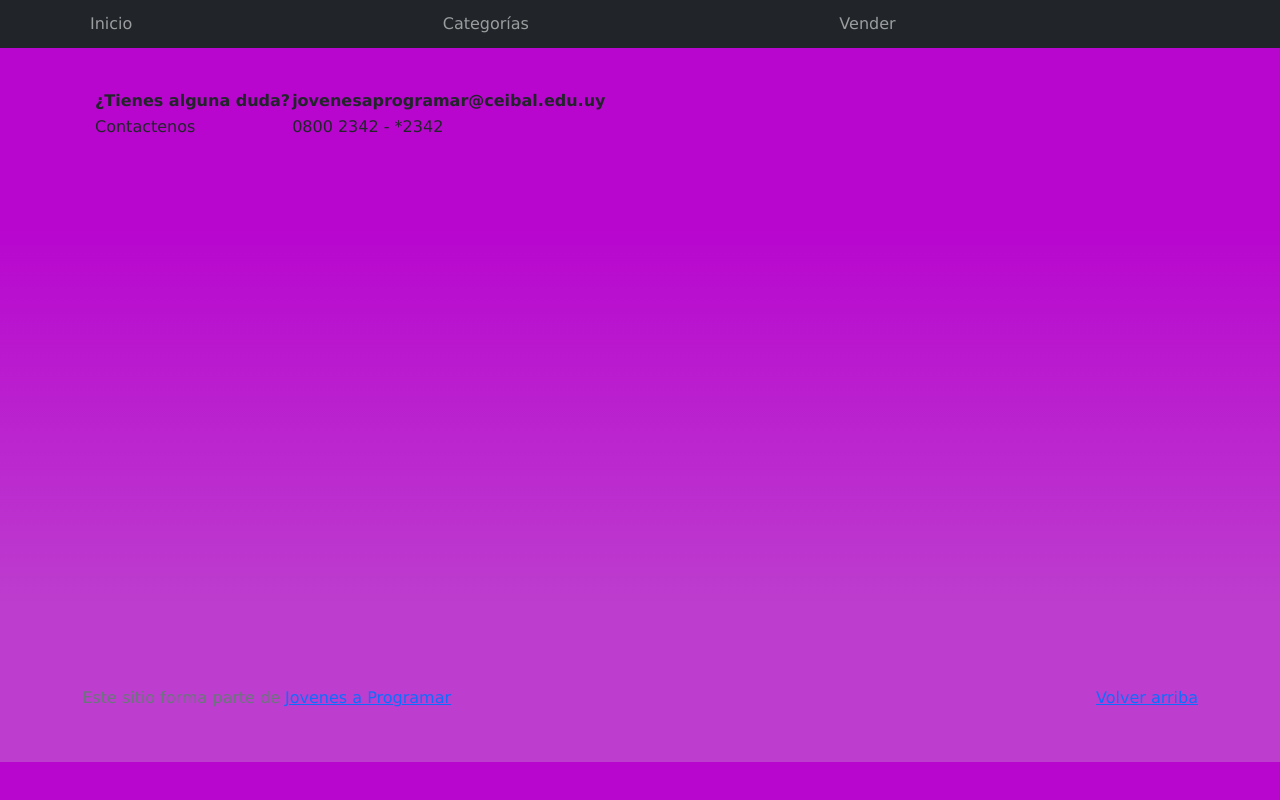
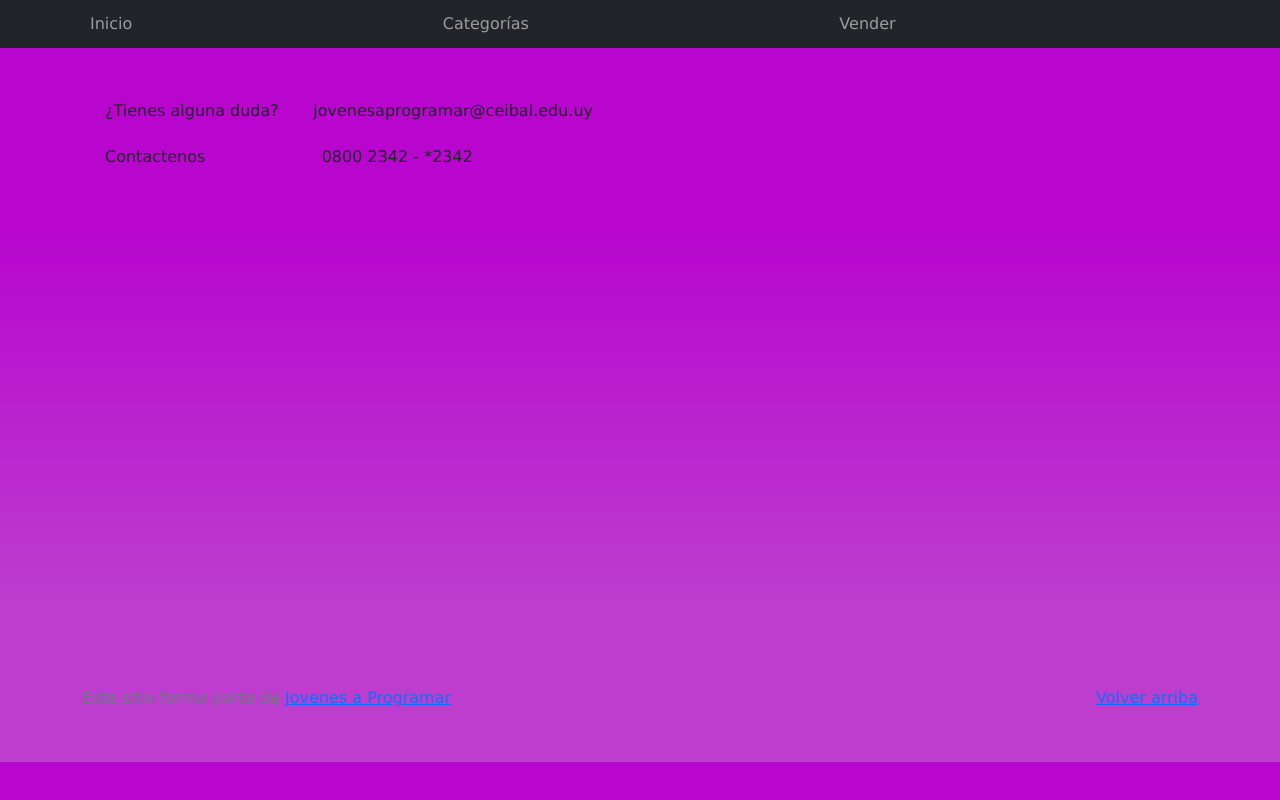
Before and after one commit to Alejandra0594/Entrega-1, a plain HTML site: page products.html in a window 1280 px wide. Drawn offline with Linux system fonts and the light colour scheme; no server answers.

Commit message:
Arreglos Dayna

```diff
--- a/css/estilos.css
+++ b/css/estilos.css
@@ -25,6 +25,24 @@ body{
   border-radius: 4px;
 }
 
+/* Edito Dayna */
+ .rectangulo{
+  background-color:(0deg, #f9f9f9(189, 62, 206) 20% ,  #ddd(184, 6, 207) 70%)
+}
+.tabla1 {
+  border-collapse: separate; /* Asegura que border-spacing funcione */
+  border-spacing: 10px; /* Espacio entre celdas */
+  width: 50%;
+}
+
+.tabla2 {
+  border-collapse: separate; /* Asegura que border-spacing funcione */
+  border-spacing: 10px; /* Espacio entre celdas */
+  width: 50%;
+/*   background-color: #A63EA6; */
+}
+/* Edito Dayna */
+
 .product-item .card-body {
   padding: 10px 0;
 }
--- a/products.html
+++ b/products.html
@@ -45,16 +45,17 @@
 
 
       <div class="rectangulo">
-      <table>
+      <table class="tabla1">
         <tr>
-          <th>¿Tienes alguna duda?</th>
-          <th>jovenesaprogramar@ceibal.edu.uy</th>
+          <td>¿Tienes alguna duda?</td>
+          <td>jovenesaprogramar@ceibal.edu.uy</td>
         </tr>
+      </table>
+      <table class="tabla2">
         <tr>
-          <td>Contactenos</td>
+          <td>Contactenos <style font-size: 24px></style></td>
           <td>0800 2342  - *2342</td>
         </tr>
-
       </table>
 
       </div>
```
